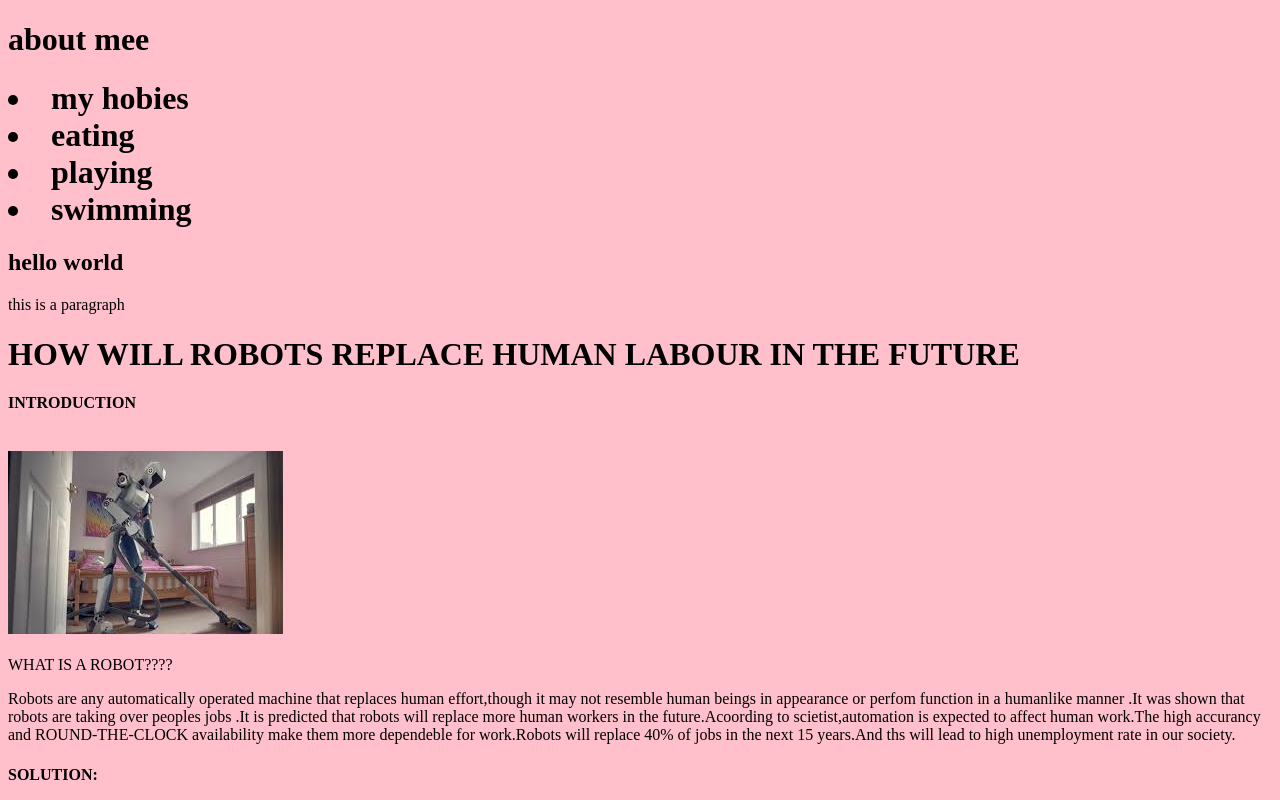
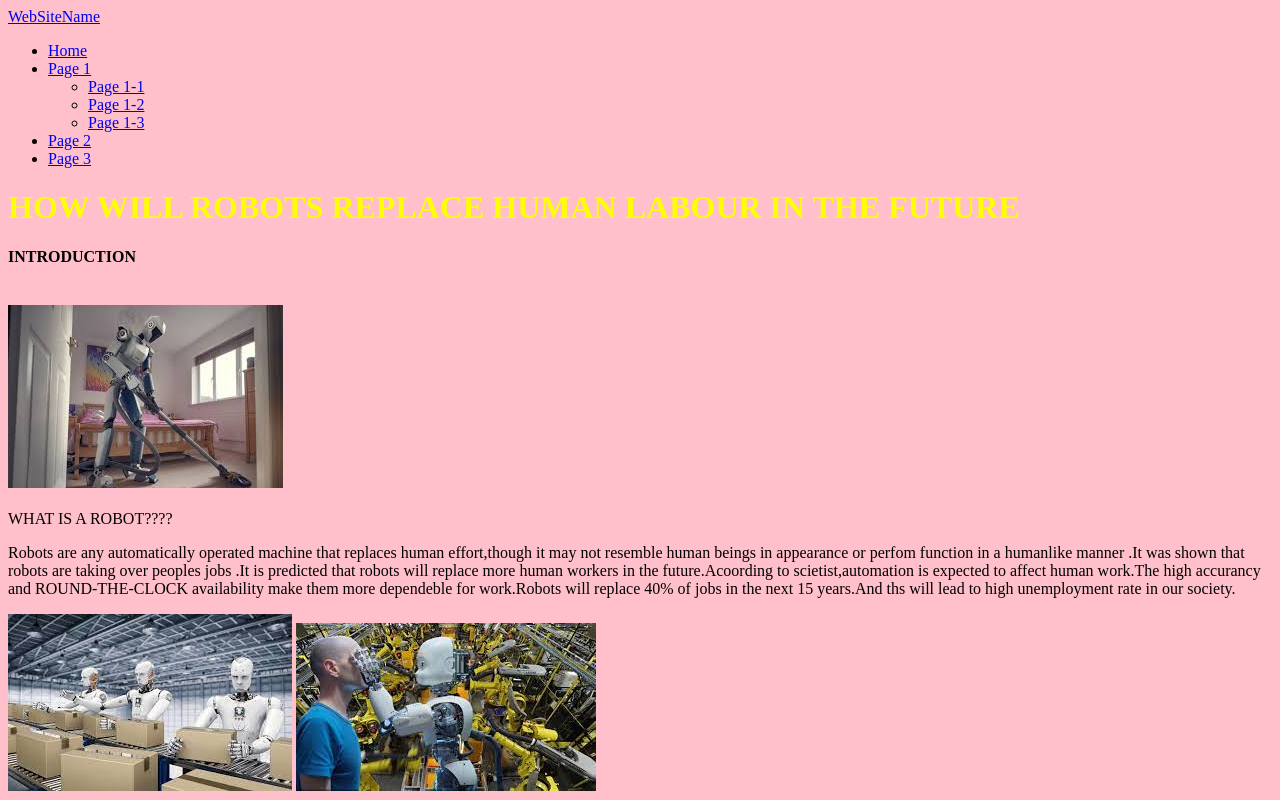
Before and after one commit to kelebogilemalepe1/clag-project-kelebogile, a plain HTML site: page index.html in a window 1280 px wide. Shown: the top 800 px of the page. Drawn offline with Linux system fonts and the light colour scheme.

Commit message:
added color for heading

```diff
--- a/css/stylesheet.css
+++ b/css/stylesheet.css
@@ -1,3 +1,2 @@
 body{background-color:pink}
-h{color:yellow}
-header{color:yellow}
+h1{ color:yellow}
--- a/index.html
+++ b/index.html
@@ -6,41 +6,60 @@
         <link rel='stylesheet'type='text/css'href='css/stylesheet.css'>
   </head>
   <body>
-<h1>about mee<h1>
 
-  <li>my hobies</li>
-  <li>  eating</li>
-  <li>  playing</li>
-  <li>  swimming</li>
 
-  <h2>hello world</h2>
-  <p>this is a paragraph</p>
+
+      <div class="container-fluid">
+        <div class="navbar-header">
+          <a class="navbar-brand" href="#">WebSiteName</a>
+        </div>
+        <ul class="nav navbar-nav">
+          <li class="active"><a href="#">Home</a></li>
+          <li class="dropdown">
+            <a class="dropdown-toggle" data-toggle="dropdown" href="#">Page 1
+            <span class="caret"></span></a>
+            <ul class="dropdown-menu">
+              <li><a href="#">Page 1-1</a></li>
+              <li><a href="#">Page 1-2</a></li>
+              <li><a href="#">Page 1-3</a></li>
+            </ul>
+          </li>
+          <li><a href="#">Page 2</a></li>
+          <li><a href="#">Page 3</a></li>
+        </ul>
+      </div>
+    </nav>
 
   <h1>HOW WILL ROBOTS REPLACE HUMAN LABOUR IN THE FUTURE</h1>
 
 
   <h4>INTRODUCTION</h4>
   <br>
-  <img src="images.jpg" alt="KELEBOGILE">
+  <img src="images.jpg"alt="KELEBOGILE">
   <br>
 
 <br></h5>WHAT IS A ROBOT????</h5></br>
 <p>Robots are any automatically operated machine that replaces human effort,though it may  not resemble human beings in appearance or perfom
   function in  a humanlike manner .It was shown that robots  are taking  over peoples jobs .It is  predicted that  robots will replace more human workers  in the future.Acoording to scietist,automation is expected to  affect human work.The high accurancy and ROUND-THE-CLOCK  availability  make  them more dependeble for work.Robots will replace 40% of jobs in the next 15 years.And ths will lead to high unemployment rate in our society. <p>
 
-
-
+<img src="kele.jpg.jpg"alt="KELEBOGILE">
+<img src="bohlale.jpg.jpg"alt=KELEBOGILE>
+<br>
 
     <h4>SOLUTION:<h4>
 <p>There is an advantage of that if robots takes the  humans labour.Work will be done  in a short  period of time....No equipments will be stolen and nothing will go missing.Robots will don't get distracted or need to take breaks.Work will be done well,Which will lead to happier employees</P>
-
+<img src="amogelang.jpg.jpg"alt="KELEBOGILE">
+<img src="queen kay smash.jpg.jpg"alt="KELEBOGILE">
+<br>
 <<h4>CONCLUSION</h4>
 <p>Many jobs has become easy  by being replaced by robots.Robots are not just an idea of talking machines parts as we see in futuristic  movies.there are variety of different types of robotic  machines,great majority of them them appear in factories and in science technology work fields.Robots in factories help  place a dangerous parts  of  job.However, there have  been  different perspective with robots replacing jobs.Robotic replacement may not have a negative effect,especially since it has helped our development to be able to survive.When they start to replace our jobs,the jobs we have today will be gone.A major part of the question would be "where are people  going to find  an income to provide for their families?"Lower classes of people would not be able to  obtain job untroublesome,due to the  level of education they obtain.Even if jobs are recycled  and robots have  countless of other benefits.there will still be a large number of  people who will have  trouble finding new job,after losing  their previous one.However there are different solution to improve robotic replacemt.There are some  advantages  to robotic  replacement.the only disadvantage  would be for the lower jobs.</p>
 <br>
-<img src="images.png"alt="KELEBOGILE"
-<br>
+<img src="images.png"alt="KELEBOGILE">
+<img src="kamogelo.jpg.jpg"alt="KELEBOGILE">
+
 <button type="button" class="btn btn-primary btn-lg">Instagram</button>
-
+<ol>for more information follow us on</ol>
+<ol>kelebogilemalepe.gmail@facebookorinastagram.co.za</ol>
 
 <a href="contact.html">NEXT</a>
 <br>
```
Also changed, not shown: amogelang.jpg.jpg (renamed from download (7).jpg), bohlale.jpg.jpg (added), download (2).jpg, download (4).jpg, download (9).jpg (added), download.webp (added), images.png (deleted), istockphoto-1176581529-612x612.jpg (added), istockphoto-1286417564-612x612.jpg (added), istockphoto-989526318-612x612.jpg (added), kamogelo.jpg.jpg (added), kele.jpg.jpg (added), keorapetse.jpg.jpg (added), queen kay smash.jpg.jpg (renamed from images (1).jpg).
